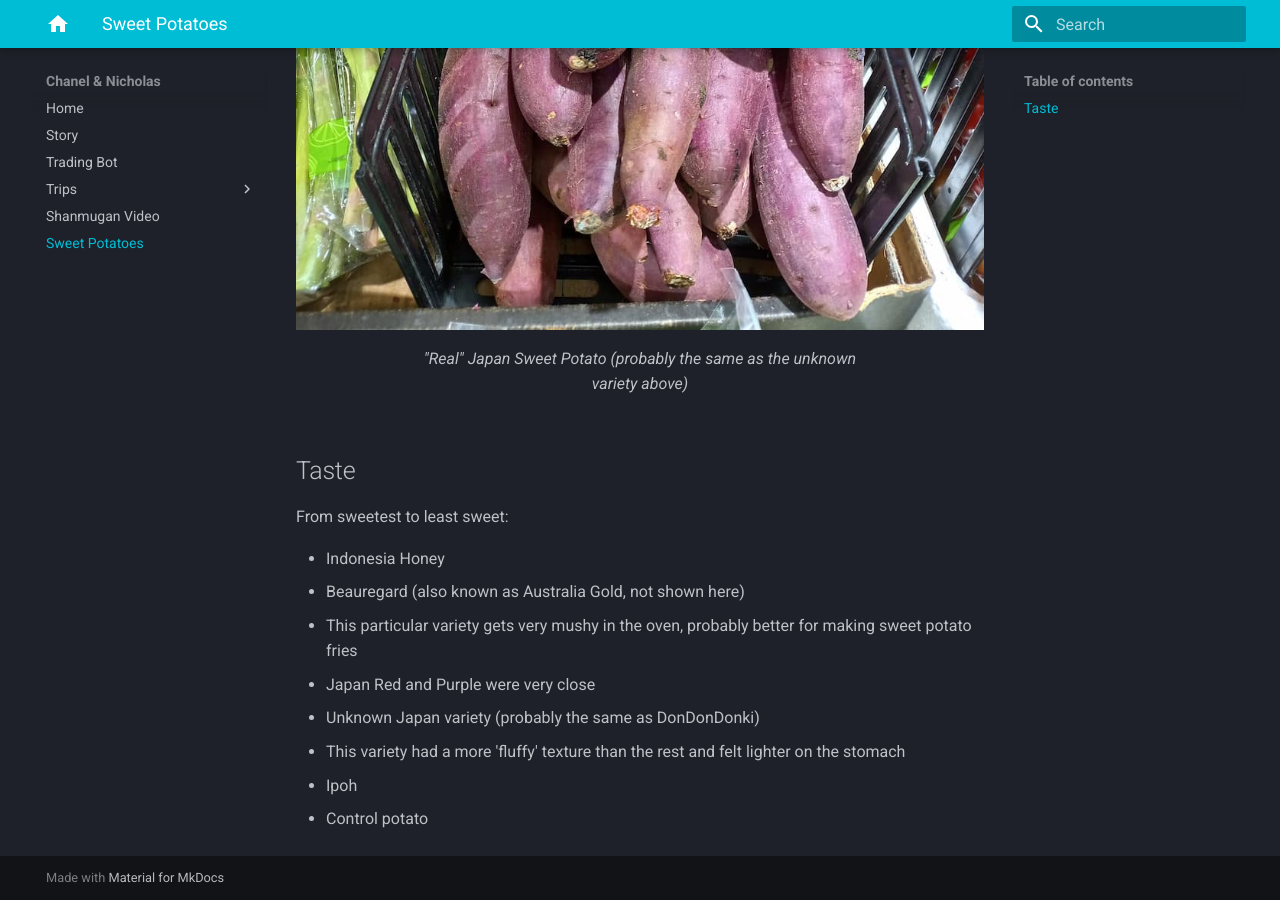
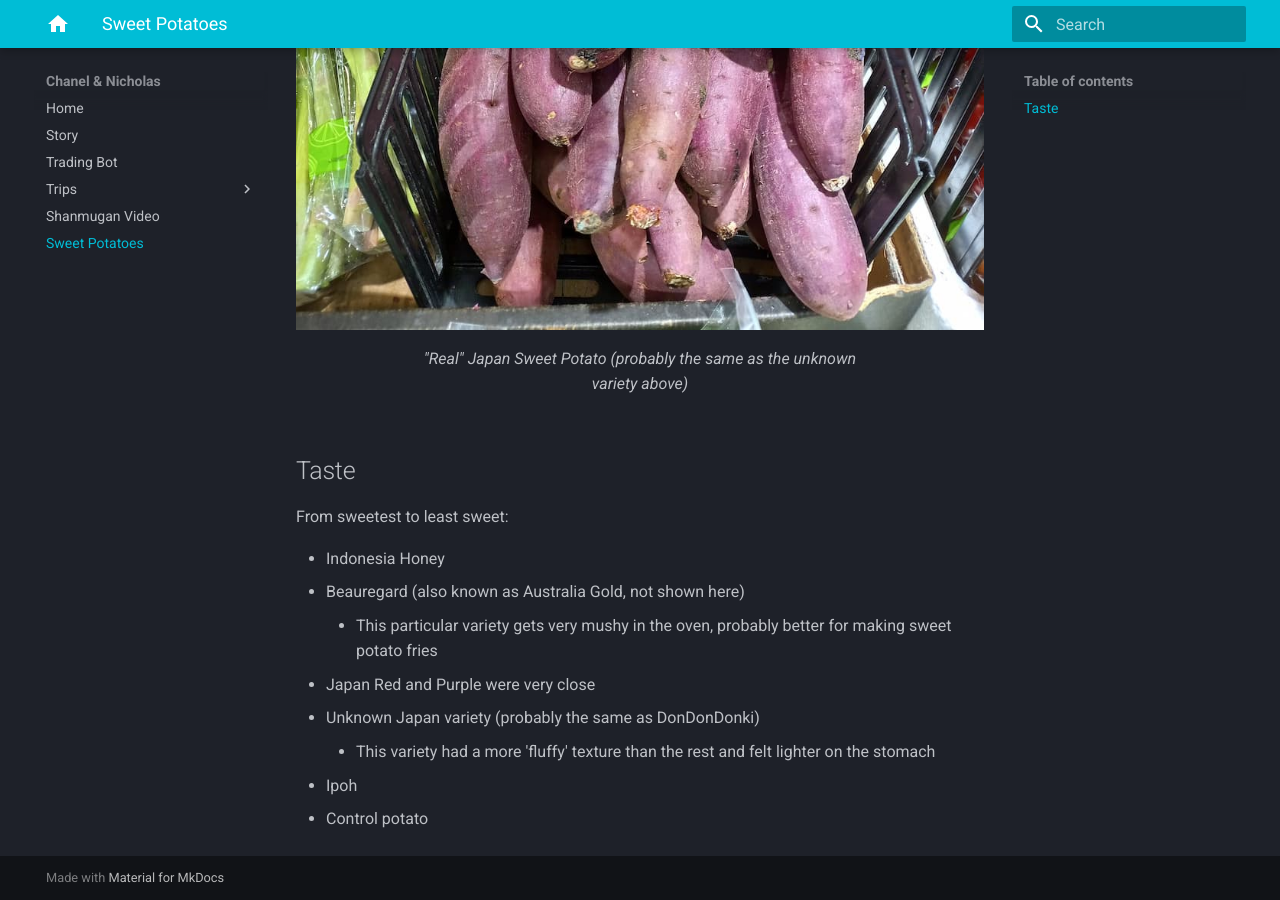
Before and after one commit to extrange/chanel, an MkDocs documentation site: the page built from docs/posts/2023-02-06-sweet-potatoes.md, in a window 1280 px wide and 900 px high, scrolled down 3123 px. Built offline with MkDocs 1.6.1 and Material for MkDocs 9.7.7, drawn with Linux system fonts in a browser that asks for light colours.

```diff
--- a/docs/posts/2023-02-06-sweet-potatoes.md
+++ b/docs/posts/2023-02-06-sweet-potatoes.md
@@ -8,7 +8,6 @@ Through the process we've learnt there are several varieties of sweet potatoes,
   <div ><img src="/static/2023-02-06/sweet-potatoes.jpg" alt="Sweet potato varieties" loading="lazy"/></div>
   <figcaption>From left to right: Ipoh, Japan Red, Purple, Indonesia Honey, Unknown Japan variety. The control potato is on the bottom right. Note the different flesh colors.</figcaption>
 </figure>
-
 
 <figure>
   <div ><img src="/static/2023-02-06/ipoh.jpg" alt="Sweet potato varieties" loading="lazy"/></div>
@@ -29,14 +28,17 @@ Through the process we've learnt there are several varieties of sweet potatoes,
 
 From sweetest to least sweet:
 
-- Indonesia Honey
-- Beauregard (also known as Australia Gold, not shown here)
-  - This particular variety gets very mushy in the oven, probably better for making sweet potato fries
-- Japan Red and Purple were very close
-- Unknown Japan variety (probably the same as DonDonDonki)
-  - This variety had a more 'fluffy' texture than the rest and felt lighter on the stomach
-- Ipoh
-- Control potato
+-   Indonesia Honey
+-   Beauregard (also known as Australia Gold, not shown here)
 
+    -   This particular variety gets very mushy in the oven, probably better for making sweet potato fries
+
+-   Japan Red and Purple were very close
+-   Unknown Japan variety (probably the same as DonDonDonki)
+
+    -   This variety had a more 'fluffy' texture than the rest and felt lighter on the stomach
+
+-   Ipoh
+-   Control potato
 
 [health]: https://www.healthline.com/nutrition/foods/sweet-potatoes
```
